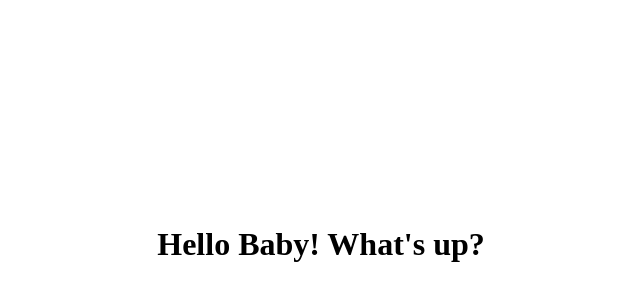
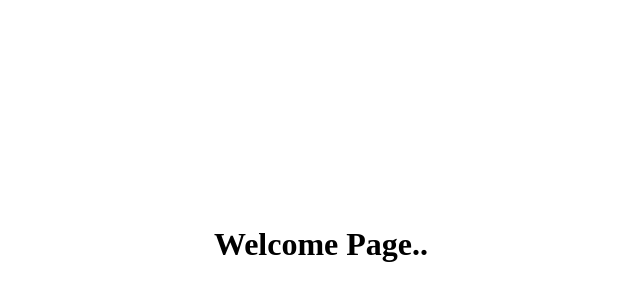
Before and after one commit to mohhd-salman/test-vm-html, a plain HTML site: page index.html in a window 1280 px wide. Shown: the part 164-464 px from the top of the page, without its empty margins (319-959 px from the left). Drawn offline with Linux system fonts and the light colour scheme.

Commit message:
change 1

```diff
--- a/index.html
+++ b/index.html
@@ -9,7 +9,7 @@
 <body>
     <div class="main">
         <h1>
-            Hello Baby! What's up?
+            Welcome Page..
         </h1>
         <!-- <div>
             <a href="https://ionos.space/setup?repo=https://github.com/ionos-deploy-now/hello-plain-html"
```
